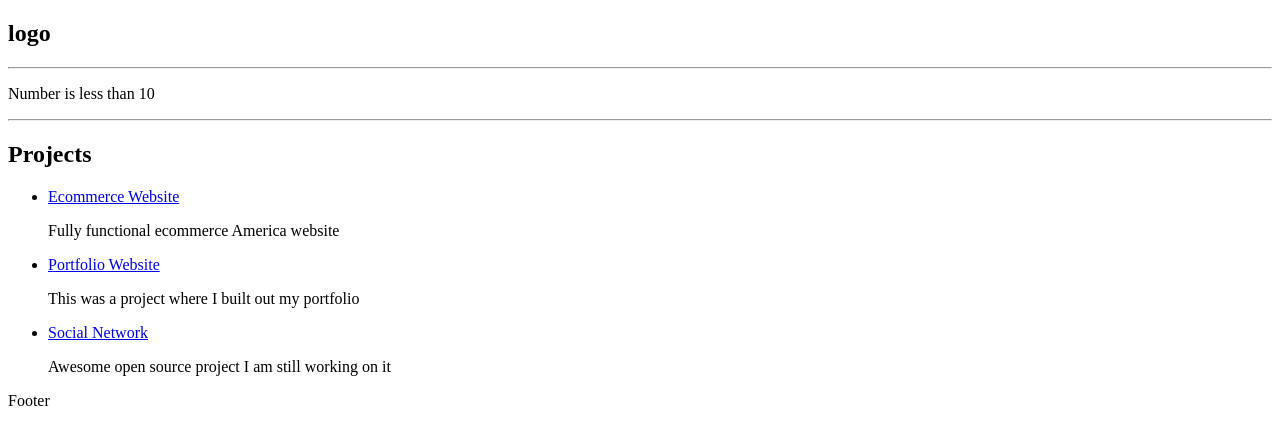
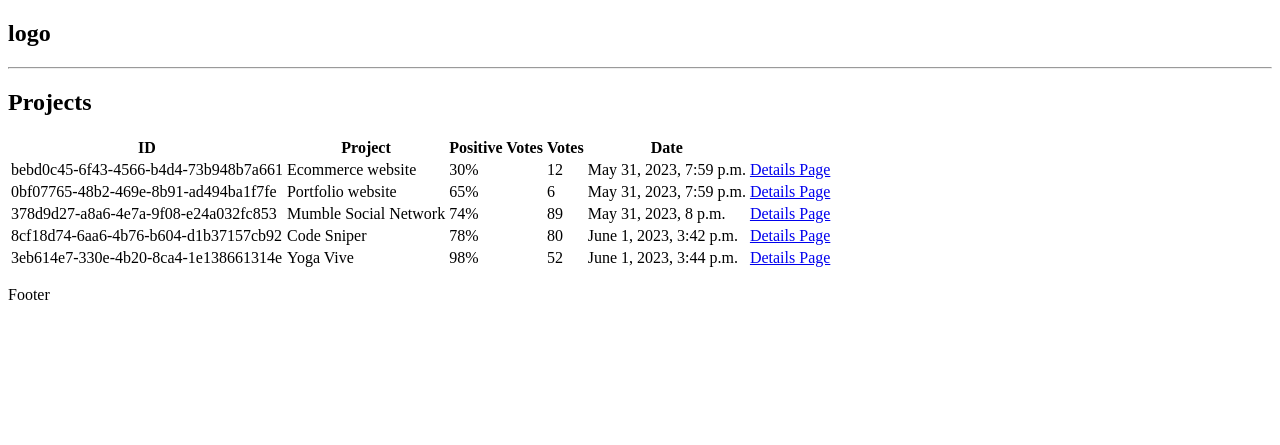
Before and after one commit to UnicornDad8/jobily-django, a Django app: page / in a window 1280 px wide. Shown: the top 445 px of the page. Run offline with Django 4.2, Linux system fonts and the light colour scheme; data comes from the database, SQL or seed files in the repository; both versions use the stored data as it was after the commit.

Commit message:
Quering data and render a table

```diff
--- a/projects/templates/projects/projects.html
+++ b/projects/templates/projects/projects.html
@@ -1,17 +1,24 @@
-{% extends 'main.html' %} {% block content %} {% if number >= 10%}
-<p>
-  Number is greater or equal to 10</span>
-</p>
-{% else %}
-<p>Number is less than 10</p>
-{% endif %}
-<hr />
+{% extends 'main.html' %} {% block content %}
 <h2>Projects</h2>
-<ul>
+
+<table>
+  <tr>
+    <th>ID</th>
+    <th>Project</th>
+    <th>Positive Votes</th>
+    <th>Votes</th>
+    <th>Date</th>
+    <th></th>
+  </tr>
   {% for project in projects %}
-    <li><a href="{% url 'project' project.id %}">{{project.title}}</a>
-    <p>{{project.description}}</p>
-    </li>
+  <tr>
+    <td>{{project.id}}</td>
+    <td>{{project.title}}</td>
+    <td>{{project.vote_ratio}}%</td>
+    <td>{{project.vote_total}}</td>
+    <td>{{project.created}}</td>
+    <td><a href="{% url 'project' project.id %}">Details Page</a></td>
+  </tr>
   {% endfor %}
-</ul>
+</table>
 {% endblock content %}
--- a/projects/templates/projects/single-project.html
+++ b/projects/templates/projects/single-project.html
@@ -1,4 +1,9 @@
 {% extends 'main.html' %} {% block content %}
 <h2>{{project.title}}</h2>
+<hr />
+{% for tag in project.tags.all %}
+<span style="border: 1px solid gray">{{tag}}</span>
+{% endfor %}
+<hr />
 <p>{{project.description}}</p>
 {% endblock content %}
--- a/projects/views.py
+++ b/projects/views.py
@@ -1,4 +1,5 @@
 from django.shortcuts import render
+from .models import Project
 
 projectsList = [
     {
@@ -20,20 +21,13 @@ projectsList = [
 
 
 def projects(request):
-    page = "projects"
-    number = 9
+    projects = Project.objects.all()
     context = {
-        "page": page,
-        "number": number,
-        "projects": projectsList
+        "projects": projects
     }
     return render(request, 'projects/projects.html', context)
 
 
 def project(request, pk):
-    projectObj = None
-    for i in projectsList:
-        if i["id"] == pk:
-            projectObj = i
-
+    projectObj = Project.objects.get(id=pk)
     return render(request, 'projects/single-project.html', {"project": projectObj})
```
Also changed, not shown: db.sqlite3.
